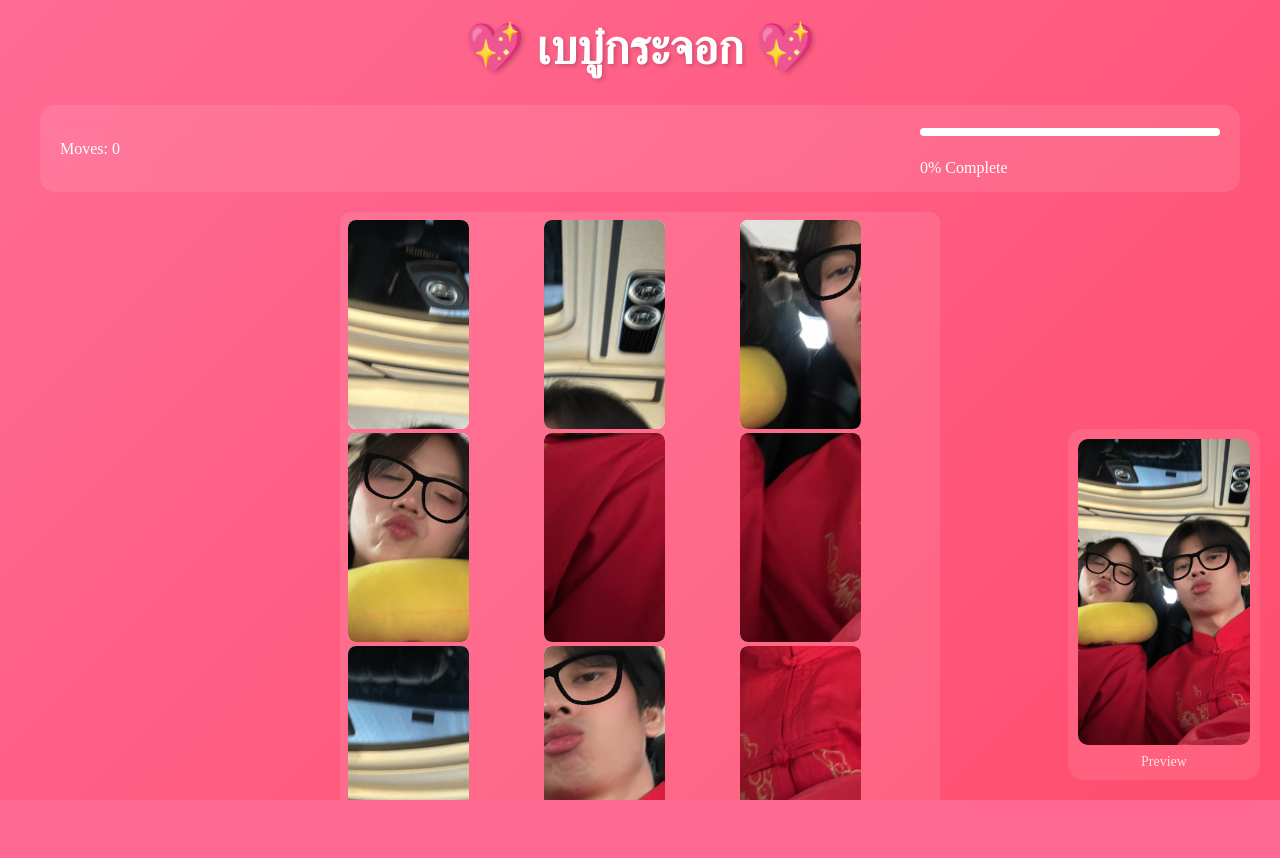
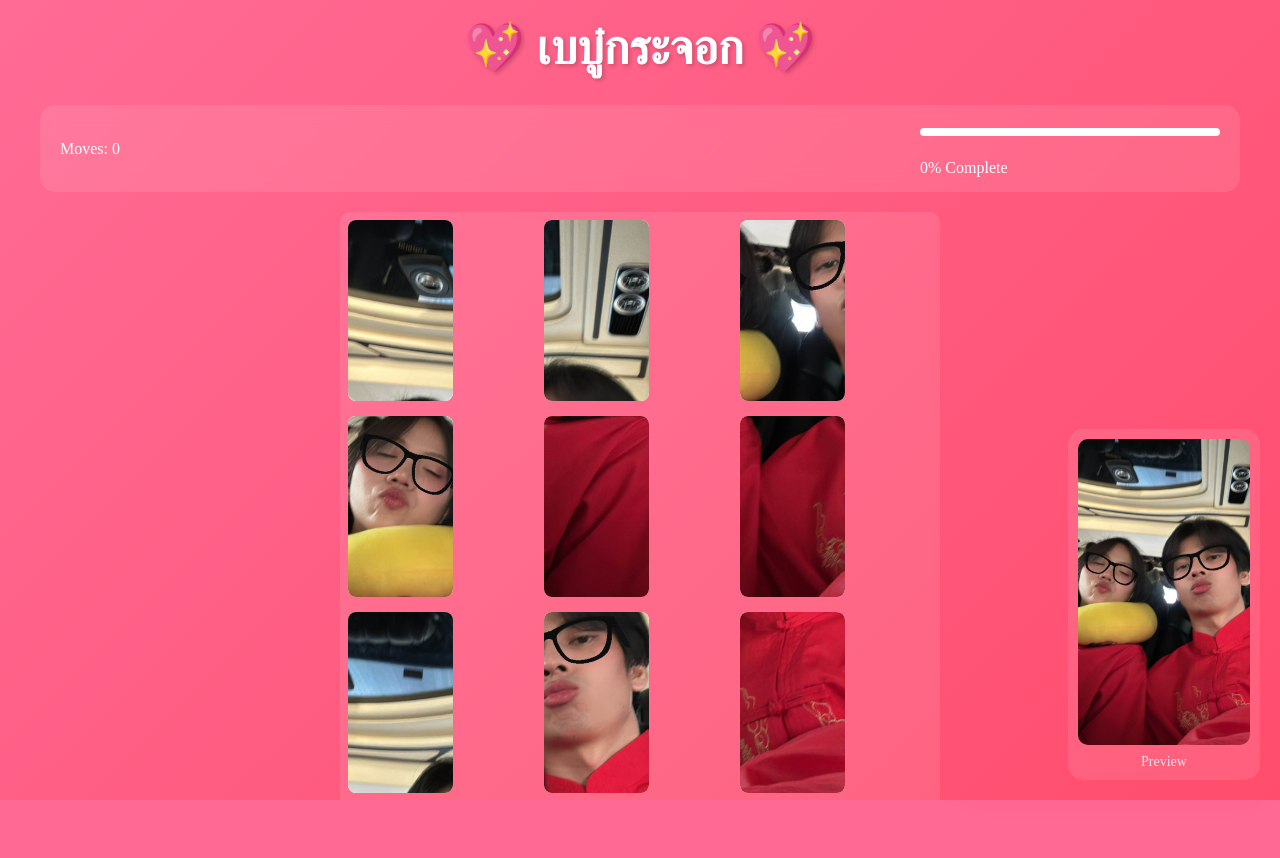
Before and after one commit to Wisitt/baebu, a plain HTML site: page index.html in a window 1280 px wide. Shown: the top 858 px of the page. Drawn offline with nearby package versions, Linux system fonts and the light colour scheme.

Commit message:
first commit

```diff
--- a/css/unlock-screen.css
+++ b/css/unlock-screen.css
@@ -105,8 +105,8 @@ body.locked {
     overflow: hidden;
     cursor: grab;
     transition: transform 0.2s ease;
-    height: 209px;
-    width: 121px;
+    height: 181px;
+    width: 105px;
 }
 .puzzle-piece img {
     position: absolute;
--- a/js/timers.js
+++ b/js/timers.js
@@ -2,16 +2,15 @@ window.APP = window.APP || {};
 
 window.APP.Timer = class {
     constructor(startDate) {
-        // แปลง startDate ให้อยู่ในรูปแบบที่ถูกต้อง
         try {
+            // แปลงวันที่เริ่มต้นให้เป็น UTC
             this.startDate = new Date(startDate);
-            // ตรวจสอบว่าวันที่ถูกต้อง
             if (isNaN(this.startDate.getTime())) {
                 throw new Error('Invalid date format');
             }
+            console.log('Start Date:', this.startDate.toISOString());
         } catch (error) {
             console.error('Error initializing timer:', error);
-            // ถ้าไม่สามารถแปลงวันที่ได้ ให้ใช้วันที่ปัจจุบัน
             this.startDate = new Date();
         }
 
@@ -25,57 +24,41 @@ window.APP.Timer = class {
 
     calculateTimeDifference() {
         const now = new Date();
-        let years = 0;
-        let months = 0;
-        let days = 0;
-        let hours = 0;
+        console.log('Current Date:', now.toISOString());
 
-        try {
-            // คำนวณความแตกต่างของปี
-            years = now.getFullYear() - this.startDate.getFullYear();
+        // คำนวณความแตกต่างของเวลาในมิลลิวินาที
+        const diffTime = Math.abs(now - this.startDate);
 
-            // คำนวณความแตกต่างของเดือน
-            months = now.getMonth() - this.startDate.getMonth();
+        // คำนวณจำนวนวันทั้งหมด
+        const diffDays = Math.floor(diffTime / (1000 * 60 * 60 * 24));
 
-            // ปรับค่าปีและเดือนถ้าเดือนติดลบ
-            if (months < 0) {
-                years--;
-                months += 12;
-            }
+        // คำนวณปี
+        const years = Math.floor(diffDays / 365);
 
-            // คำนวณวัน
-            days = now.getDate() - this.startDate.getDate();
-            if (days < 0) {
-                months--;
-                if (months < 0) {
-                    years--;
-                    months += 12;
-                }
-                const lastMonth = new Date(now.getFullYear(), now.getMonth(), 0);
-                days += lastMonth.getDate();
-            }
+        // คำนวณเดือนที่เหลือ
+        const remainingDays = diffDays % 365;
+        const months = Math.floor(remainingDays / 30);
 
-            // คำนวณชั่วโมง
-            hours = now.getHours();
+        // คำนวณวันที่เหลือ
+        const days = remainingDays % 30;
 
-            // ตรวจสอบค่าติดลบ
-            years = Math.max(0, years);
-            months = Math.max(0, months);
-            days = Math.max(0, days);
-            hours = Math.max(0, hours);
+        // คำนวณชั่วโมง
+        const hours = now.getHours();
 
-        } catch (error) {
-            console.error('Error calculating time difference:', error);
-        }
+        console.log('Time Difference:', { years, months, days, hours });
 
-        return { years, months, days, hours };
+        return {
+            years: Math.max(0, years),
+            months: Math.max(0, months),
+            days: Math.max(0, days),
+            hours: Math.max(0, hours)
+        };
     }
 
     updateDisplay() {
         const time = this.calculateTimeDifference();
 
         try {
-            // อัพเดตการแสดงผล
             Object.entries(this.elements).forEach(([key, element]) => {
                 if (element) {
                     element.textContent = String(time[key]).padStart(2, '0');
@@ -87,27 +70,19 @@ window.APP.Timer = class {
     }
 
     start() {
-        // อัพเดตทันทีเมื่อเริ่มต้น
         this.updateDisplay();
-
-        // อัพเดตทุกชั่วโมง
-        setInterval(() => {
-            this.updateDisplay();
-        }, 1000 * 60 * 60); // อัพเดตทุกชั่วโมง
+        setInterval(() => this.updateDisplay(), 1000 * 60 * 60);
     }
 };
 
-// Initialize timer
+// Initialize timer with specific date
 document.addEventListener('DOMContentLoaded', () => {
-    // ตรวจสอบว่า CONFIG มีอยู่และมี startDate
-    if (window.APP.CONFIG && window.APP.CONFIG.startDate) {
-        try {
-            const timer = new window.APP.Timer(window.APP.CONFIG.startDate);
-            timer.start();
-        } catch (error) {
-            console.error('Error starting timer:', error);
-        }
-    } else {
-        console.error('Timer configuration is missing');
+    // กำหนดวันที่เริ่มต้นแบบ UTC
+    const startDate = '2024-08-01T00:00:00Z'; // แก้ไขวันที่ตามที่ต้องการ
+    try {
+        const timer = new window.APP.Timer(startDate);
+        timer.start();
+    } catch (error) {
+        console.error('Error starting timer:', error);
     }
 });
```
